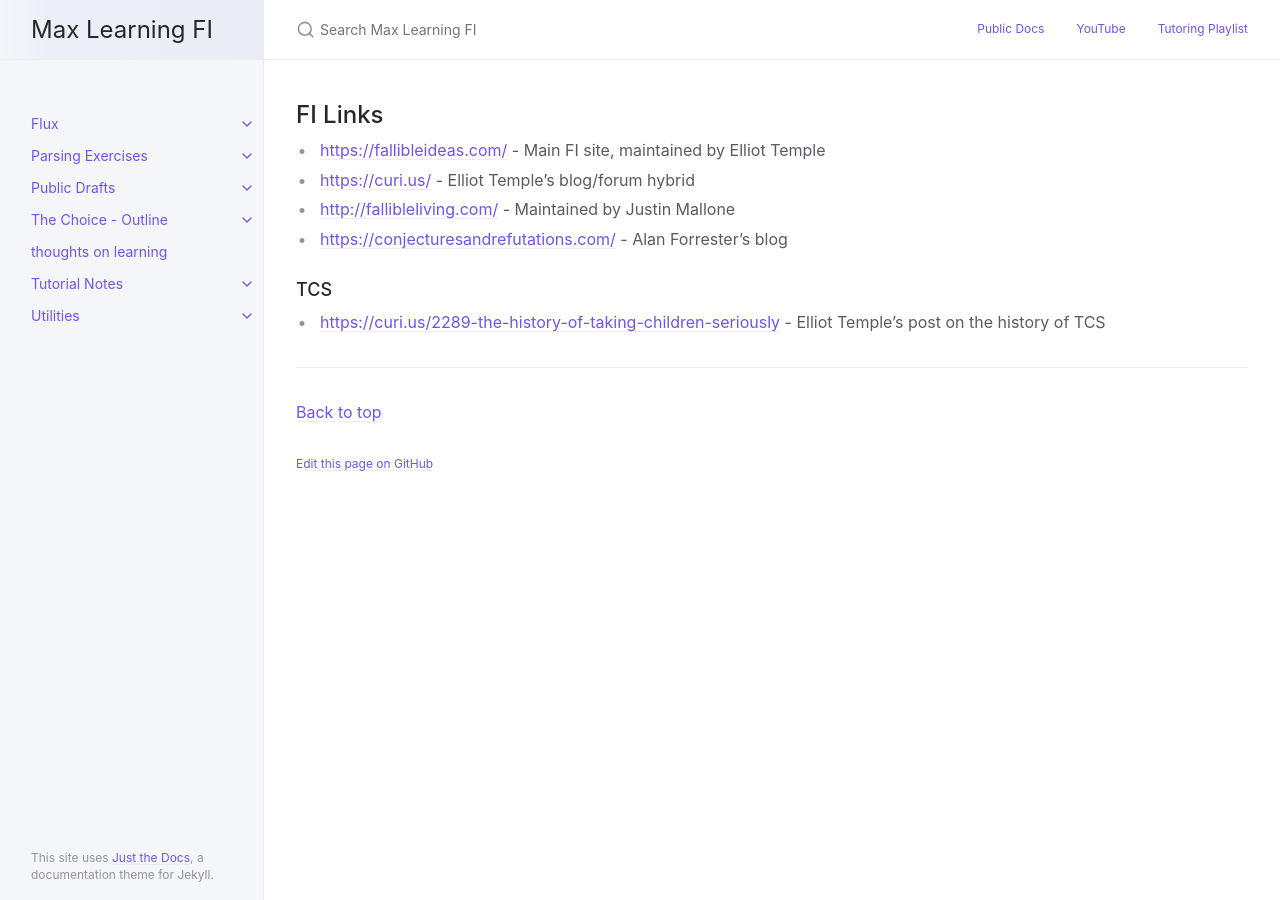
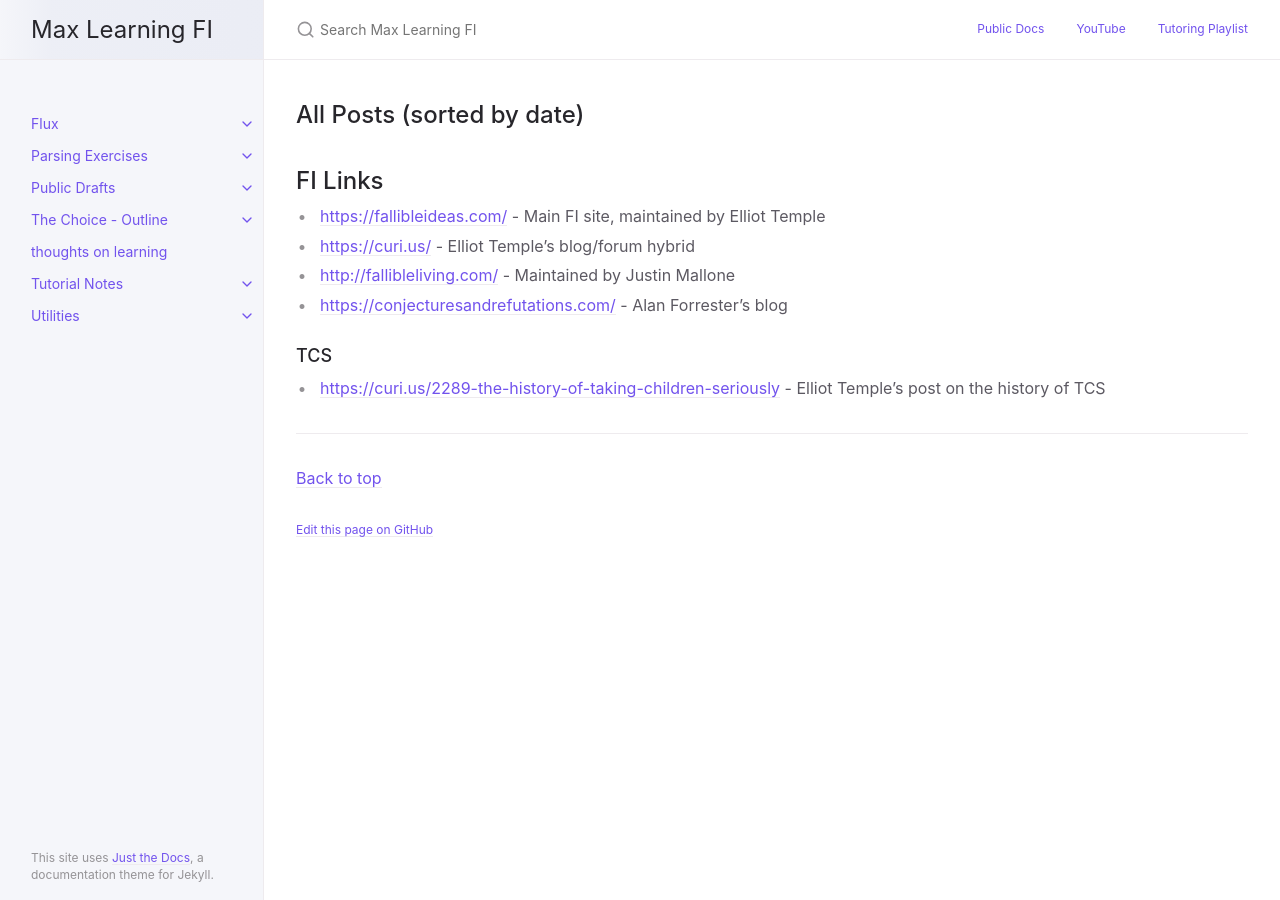
Before and after one commit to curi/fi, a Jekyll site: the page built from docs/index.markdown, in a window 1280 px wide. Built offline with Jekyll 4.4.1, drawn with Linux system fonts in a browser that asks for light colours.

```diff
--- a/docs/index.markdown
+++ b/docs/index.markdown
@@ -5,10 +5,9 @@
 layout: home
 ---
 
-{% comment %}
-
 ## All Posts (sorted by date)
 
+{% comment %}
 <ul>
 {% assign all_pages = site.pages | sort: 'date' | reverse %}
 {% for page in all_pages %}
```
